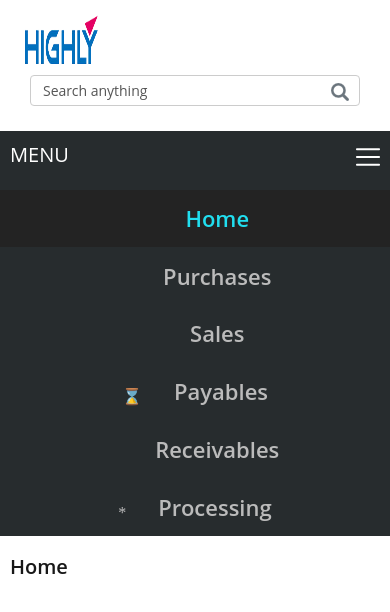
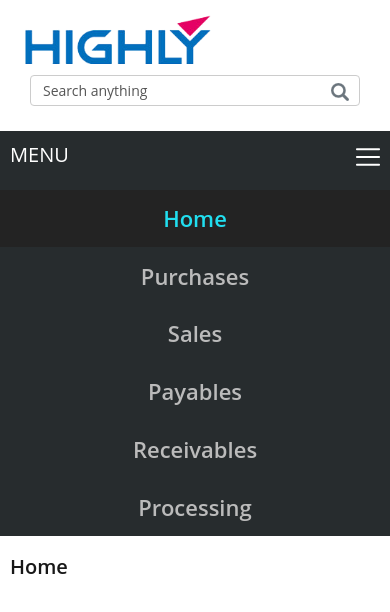
Before and after one commit to n8659150/ebsLearning, a Vue app: page /#/ in a window 390 px wide. Shown: the top 612 px of the page. Built offline with nearby package versions, Linux system fonts and the light colour scheme; a web font is replaced by a local one; what vue-resource would draw is missing.

Commit message:
修正：当宽度小于480px时的logo挤压变形的问题。更新：当宽度小于992px时，导航文字左侧图标不显示

```diff
--- a/src/components/sideBar.vue
+++ b/src/components/sideBar.vue
@@ -117,6 +117,12 @@ export default {
     display:block !important;
   }
 }
+@media (max-width: 991px) {
+  .glyphicon {
+    display:none !important;
+  }
+}
+
 /* .nav-sidebar ul.cl-effect-1 li,
 .nav-sidebar ul.subMenu li a {
   color: #bbb;
--- a/static/css/style.css
+++ b/static/css/style.css
@@ -2681,9 +2681,6 @@ span.glyphicon.glyphicon-user {
 }
 
 @media (max-width: 480px) {
-    a.navbar-brand img {
-        width: 100%;
-    }
     .file a {
         font-size: 12px;
     }
```
Also changed, not shown: 1 other file (tests, documents, lock files or other folders).
